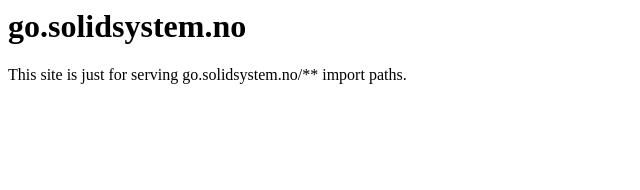
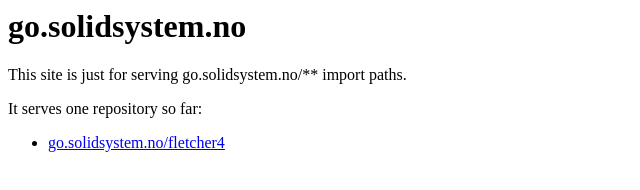
Before and after one commit to solidsystem/solidsystem.github.io, a plain HTML site: page index.html in a window 1280 px wide. Shown: the whole page, without its empty margins (0-640 px from the left). Drawn offline with Linux system fonts and the light colour scheme.

Commit message:
Added go-import meta tag for go.solidsystem.no/fletcher4 module

```diff
--- a/index.html
+++ b/index.html
@@ -3,10 +3,16 @@
   <head>
     <title>Go code imports for solidsystem.no</title>
     <meta charset="utf-8">
+    <meta name="go-import" content="go.solidsystem.no/fletcher4 git https://github.com/solidsystem/fletcher4">
   </head>
   <body>
     <h1>go.solidsystem.no</h1>
     <p>
       This site is just for serving go.solidsystem.no/** import paths.
+    <p>
+      It serves one repository so far:
+    <ul>
+      <li><a href="https://github.com/solidsystem/fletcher4">go.solidsystem.no/fletcher4</a></li>
+    </ul>
   </body>
 </html>
```
